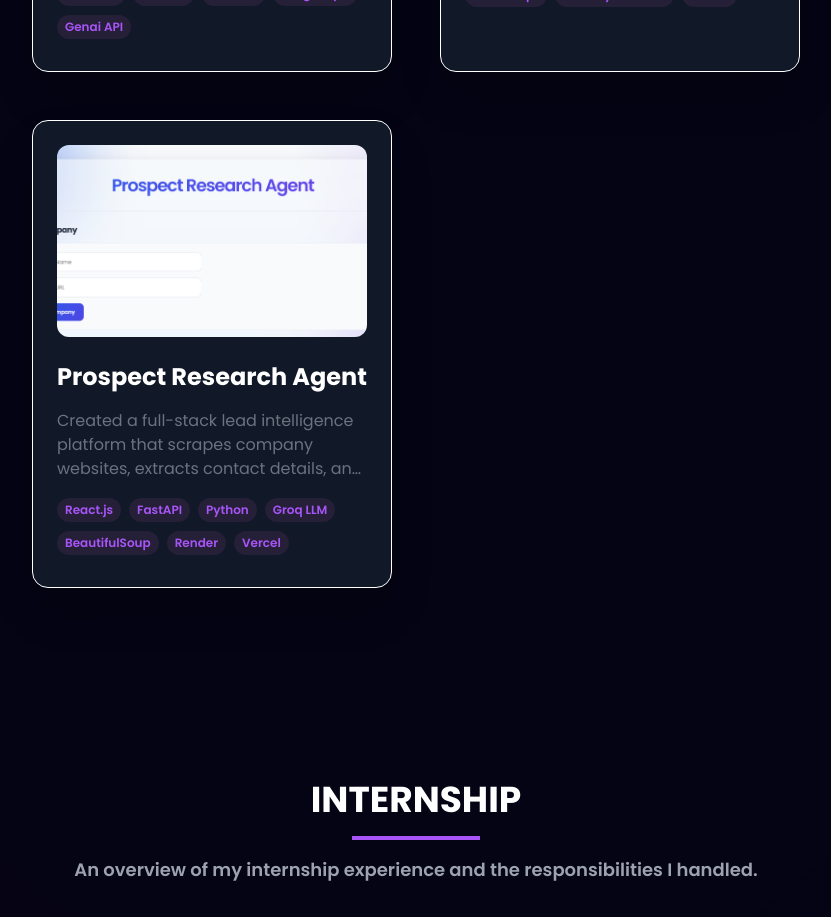
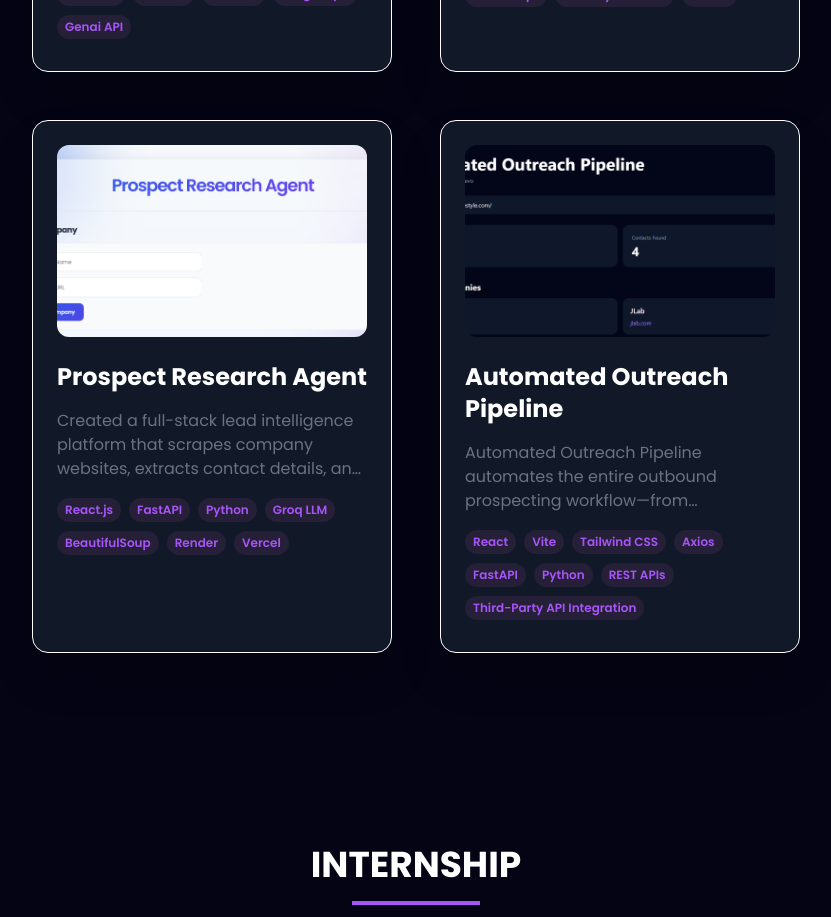
Before and after one commit to Ujjwal-Modi/myPortfolio, a React (Vite) app: page / in a window 1280 px wide. Shown: the part 3060-3977 px from the top of the page, without its empty margins (224-1055 px from the left). Built offline with nearby package versions, Linux system fonts and the light colour scheme.

Commit message:
added outreach pipeline project

```diff
--- a/src/constants.js
+++ b/src/constants.js
@@ -29,6 +29,7 @@ import barGraphLogo from './assets/work_logo/bar_graph.png';
 import findWhatYouEatLogo from './assets/work_logo/findWhatYouEat.png';
 import buynotcryLogo from './assets/work_logo/buynotcry.png';
 import webscrapperLogo from './assets/work_logo/webscrapper.png';
+import outreachPipelineLogo from './assets/work_logo/outreachpipline.png';
 // Certificate Section Logo's
 import udemyLogo from './assets/certificate_logo/udemy_logo.jpeg';
 import aiChatbotLogo from './assets/work_logo/aiChatbot.png';
@@ -179,6 +180,14 @@ export const SkillsInfo = [
       tags: ["React.js", "FastAPI", "Python", "Groq LLM", "BeautifulSoup", "Render", "Vercel"],
       github: "https://github.com/Ujjwal-Modi/WebsiteScrapper",
       webapp: "https://website-scrapper-umber.vercel.app/",
+    },{
+      id: 5,
+      title: "Automated Outreach Pipeline",
+      description:"Automated Outreach Pipeline automates the entire outbound prospecting workflow—from discovering target companies and decision-makers to enriching contact information and executing outreach campaigns. The platform eliminates repetitive manual research and enables scalable, efficient lead generation from a single input.",
+      image: outreachPipelineLogo,
+      tags: ["React", "Vite", "Tailwind CSS", "Axios", "FastAPI", "Python", "REST APIs", "Third-Party API Integration"],
+      github: "https://github.com/Ujjwal-Modi/Outreach-Pipeline",
+      webapp: "https://outreach-pipeline-ten.vercel.app/",
     }
 
   ];
```
Also changed, not shown: src/assets/work_logo/outreachpipline.png (added).
